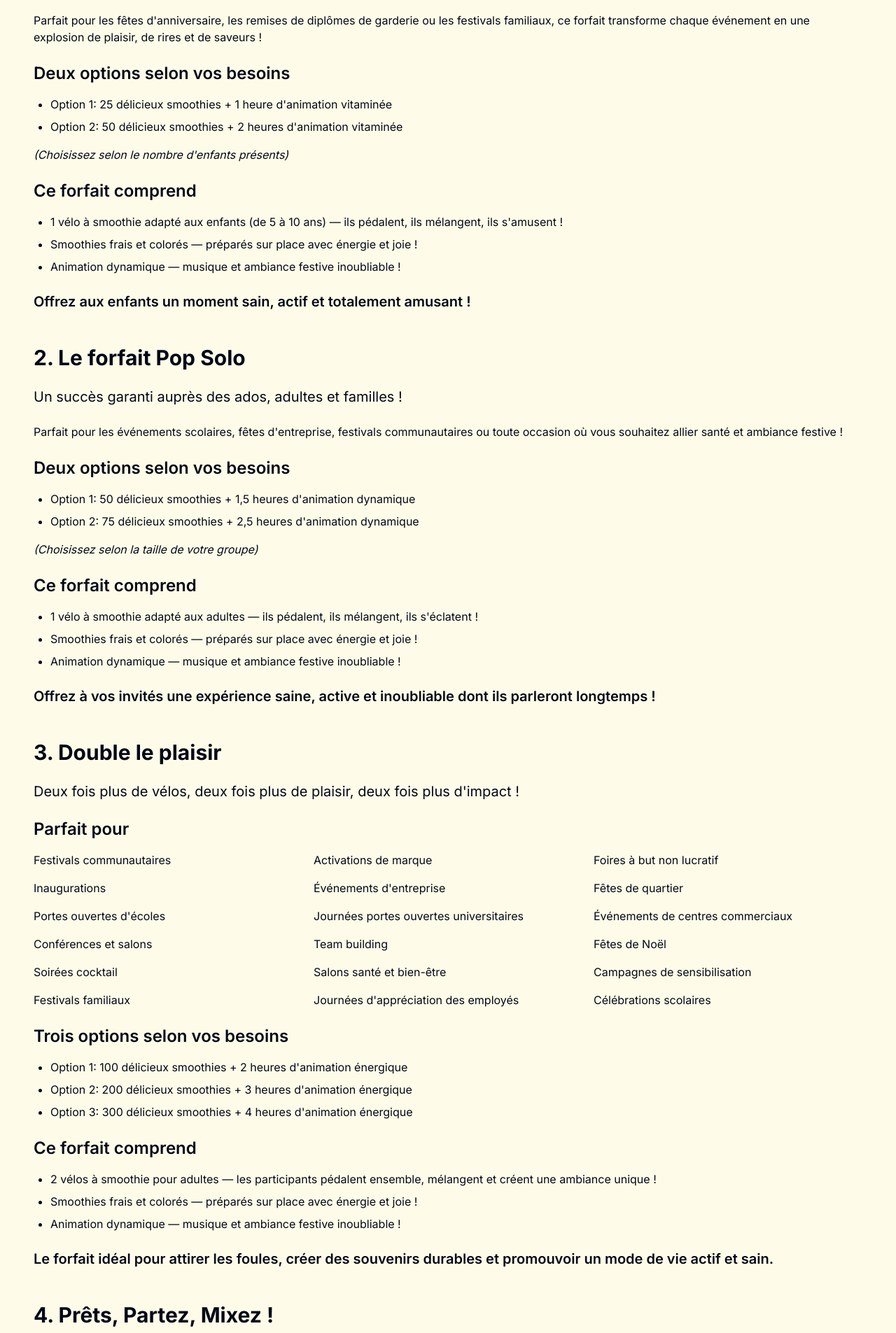
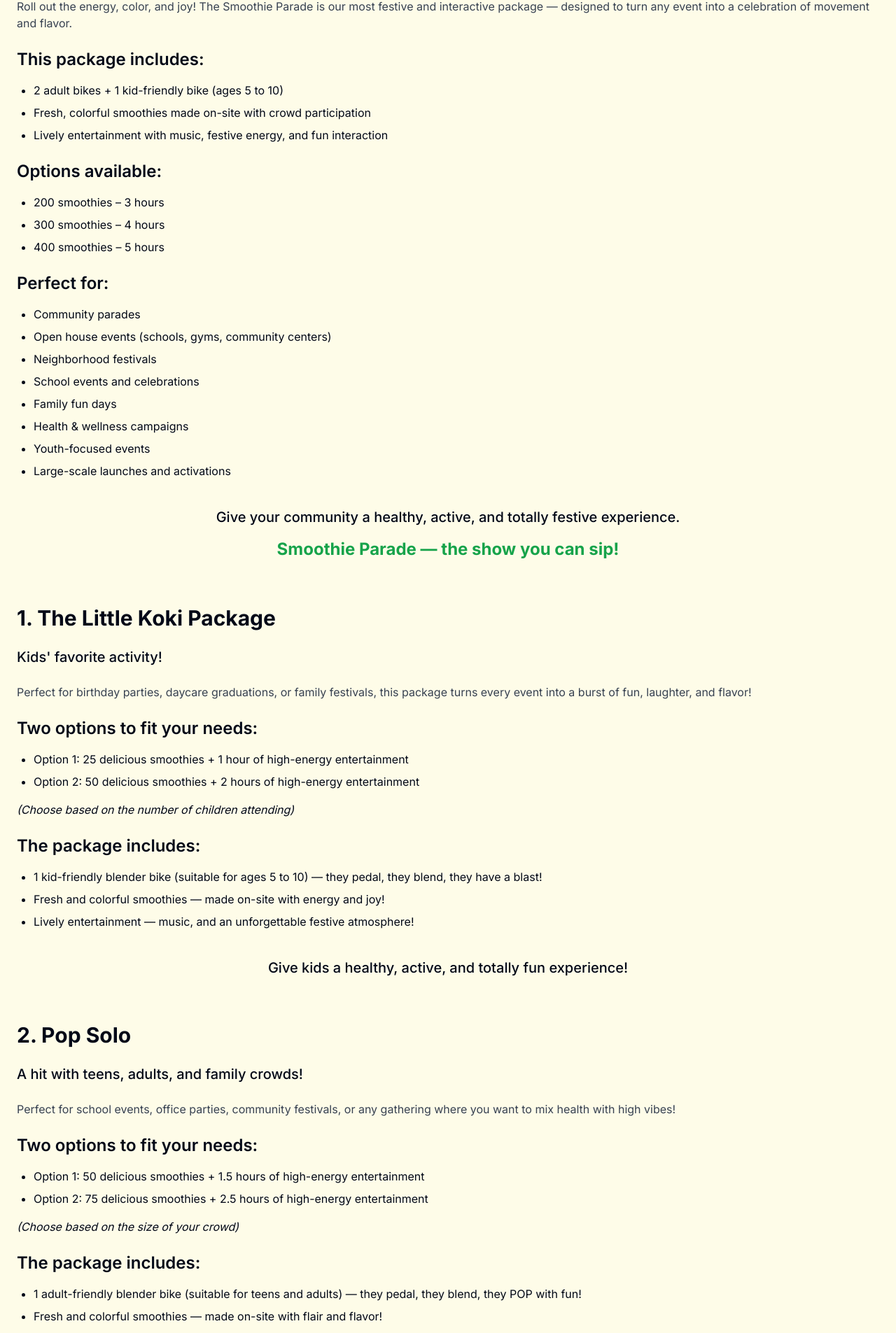
Before and after one commit to ilyes200264/michelle, a Next.js app: page /packages in a window 1280 px wide. Shown: the part 604-2509 px from the top of the page at 70% size. Built offline with nearby package versions, Linux system fonts and the light colour scheme.

Commit message:
Update packages content with new text and improved styling

```diff
--- a/app/packages/packages-content.tsx
+++ b/app/packages/packages-content.tsx
@@ -6,248 +6,289 @@ export function PackagesContent() {
   const { t } = useLanguage()
 
   return (
-    <div>
-      <section className="w-full py-12 md:py-24 lg:py-32">
-        <div className="container px-4 md:px-6">
-          <div className="space-y-12">
-            {/* Little Koki Package */}
+    <div className="space-y-16">
+      {/* Smoothie Parade Package */}
+      <section className="space-y-8">
+        <div className="text-center space-y-4">
+          <p className="text-xl font-medium text-gray-600">
+            Offer a moment of active, healthy and festive happiness to your community.
+          </p>
+          <p className="text-2xl font-bold text-green-600">
+            The Smoothie Parade is a drinkable show!
+          </p>
+        </div>
+
         <div className="space-y-6">
-              <h2 className="text-3xl font-bold">1. {t("littleKokiPackage")}</h2>
-              <p className="text-xl">{t("kidsActivity")}</p>
-              <p>{t("littleKokiDescription")}</p>
+          <h2 className="text-3xl font-bold">Smoothie Parade Package</h2>
+          <p className="text-xl font-medium">Three bikes. Triple the fun. An unforgettable vibe!</p>
+          <p className="text-gray-700">
+            Roll out the energy, color, and joy! The Smoothie Parade is our most festive and interactive package — designed to turn any event into a celebration of movement and flavor.
+          </p>
 
           <div className="space-y-4">
-                <h3 className="text-2xl font-semibold">{t("twoOptions")}</h3>
+            <h3 className="text-2xl font-semibold">This package includes:</h3>
             <ul className="list-disc pl-6 space-y-2">
-                  <li>{t("kokiOption1")}</li>
-                  <li>{t("kokiOption2")}</li>
-                </ul>
-                <p className="italic">{t("chooseBasedOnChildren")}</p>
-              </div>
-
-              <div className="space-y-4">
-                <h3 className="text-2xl font-semibold">{t("packageIncludes")}</h3>
-                <ul className="list-disc pl-6 space-y-2">
-                  <li>{t("kidFriendlyBike")}</li>
-                  <li>{t("freshColorfulSmoothies")}</li>
-                  <li>{t("livelyEntertainment")}</li>
-                </ul>
-              </div>
-
-              <p className="text-xl font-semibold">{t("giveKidsHealthyFun")}</p>
-            </div>
-
-            {/* Pop Solo Package */}
-            <div className="space-y-6">
-              <h2 className="text-3xl font-bold">2. {t("popSoloPackage")}</h2>
-              <p className="text-xl">{t("hitWithCrowds")}</p>
-              <p>{t("popSoloDescription")}</p>
-
-              <div className="space-y-4">
-                <h3 className="text-2xl font-semibold">{t("twoOptions")}</h3>
-                <ul className="list-disc pl-6 space-y-2">
-                  <li>{t("soloOption1")}</li>
-                  <li>{t("soloOption2")}</li>
-                </ul>
-                <p className="italic">{t("chooseBasedOnCrowd")}</p>
-              </div>
-
-              <div className="space-y-4">
-                <h3 className="text-2xl font-semibold">{t("packageIncludes")}</h3>
-                <ul className="list-disc pl-6 space-y-2">
-                  <li>{t("adultFriendlyBike")}</li>
-                  <li>{t("freshColorfulSmoothies")}</li>
-                  <li>{t("livelyEntertainment")}</li>
-                </ul>
-              </div>
-
-              <p className="text-xl font-semibold">{t("giveGuestsMemorableExperience")}</p>
-            </div>
-
-            {/* Double the Fun Package */}
-            <div className="space-y-6">
-              <h2 className="text-3xl font-bold">3. {t("doubleTheFun")}</h2>
-              <p className="text-xl">{t("twiceBikesTwiceFun")}</p>
-
-              <div className="space-y-4">
-                <h3 className="text-2xl font-semibold">{t("perfectFor")}</h3>
-                <ul className="grid grid-cols-1 md:grid-cols-2 lg:grid-cols-3 gap-4">
-                  <li>{t("communityFestivals")}</li>
-                  <li>{t("brandActivations")}</li>
-                  <li>{t("nonProfitFairs")}</li>
-                  <li>{t("grandOpenings")}</li>
-                  <li>{t("corporateEvents")}</li>
-                  <li>{t("neighborhoodParties")}</li>
-                  <li>{t("schoolOpenHouses")}</li>
-                  <li>{t("universityOpenDays")}</li>
-                  <li>{t("shoppingCenterEvents")}</li>
-                  <li>{t("conferencesExhibitions")}</li>
-                  <li>{t("teamBuilding")}</li>
-                  <li>{t("christmasParties")}</li>
-                  <li>{t("cocktailParties")}</li>
-                  <li>{t("healthWellnessFairs")}</li>
-                  <li>{t("awarenessCampaigns")}</li>
-                  <li>{t("familyFestivals")}</li>
-                  <li>{t("employeeAppreciation")}</li>
-                  <li>{t("schoolCelebrations")}</li>
+              <li>2 adult bikes + 1 kid-friendly bike (ages 5 to 10)</li>
+              <li>Fresh, colorful smoothies made on-site with crowd participation</li>
+              <li>Lively entertainment with music, festive energy, and fun interaction</li>
             </ul>
           </div>
 
           <div className="space-y-4">
-                <h3 className="text-2xl font-semibold">{t("threeOptions")}</h3>
+            <h3 className="text-2xl font-semibold">Options available:</h3>
             <ul className="list-disc pl-6 space-y-2">
-                  <li>{t("doubleOption1")}</li>
-                  <li>{t("doubleOption2")}</li>
-                  <li>{t("doubleOption3")}</li>
+              <li>200 smoothies – 3 hours</li>
+              <li>300 smoothies – 4 hours</li>
+              <li>400 smoothies – 5 hours</li>
             </ul>
           </div>
 
           <div className="space-y-4">
-                <h3 className="text-2xl font-semibold">{t("packageIncludes")}</h3>
+            <h3 className="text-2xl font-semibold">Perfect for:</h3>
             <ul className="list-disc pl-6 space-y-2">
-                  <li>{t("twoAdultBikes")}</li>
-                  <li>{t("freshColorfulSmoothies")}</li>
-                  <li>{t("livelyEntertainment")}</li>
+              <li>Community parades</li>
+              <li>Open house events (schools, gyms, community centers)</li>
+              <li>Neighborhood festivals</li>
+              <li>School events and celebrations</li>
+              <li>Family fun days</li>
+              <li>Health & wellness campaigns</li>
+              <li>Youth-focused events</li>
+              <li>Large-scale launches and activations</li>
             </ul>
           </div>
 
-              <p className="text-xl font-semibold">{t("perfectPackageForCrowds")}</p>
+          <div className="text-center space-y-4 pt-4">
+            <p className="text-xl font-medium">Give your community a healthy, active, and totally festive experience.</p>
+            <p className="text-2xl font-bold text-green-600">Smoothie Parade — the show you can sip!</p>
+          </div>
+        </div>
+      </section>
+
+      {/* Little Koki Package */}
+      <section className="space-y-8">
+        <div className="space-y-6">
+          <h2 className="text-3xl font-bold">1. The Little Koki Package</h2>
+          <p className="text-xl font-medium">Kids' favorite activity!</p>
+          <p className="text-gray-700">
+            Perfect for birthday parties, daycare graduations, or family festivals, this package turns every event into a burst of fun, laughter, and flavor!
+          </p>
+
+          <div className="space-y-4">
+            <h3 className="text-2xl font-semibold">Two options to fit your needs:</h3>
+            <ul className="list-disc pl-6 space-y-2">
+              <li>Option 1: 25 delicious smoothies + 1 hour of high-energy entertainment</li>
+              <li>Option 2: 50 delicious smoothies + 2 hours of high-energy entertainment</li>
+            </ul>
+            <p className="italic">(Choose based on the number of children attending)</p>
           </div>
 
-            {/* Ready, Set, Blend Package */}
+          <div className="space-y-4">
+            <h3 className="text-2xl font-semibold">The package includes:</h3>
+            <ul className="list-disc pl-6 space-y-2">
+              <li>1 kid-friendly blender bike (suitable for ages 5 to 10) — they pedal, they blend, they have a blast!</li>
+              <li>Fresh and colorful smoothies — made on-site with energy and joy!</li>
+              <li>Lively entertainment — music, and an unforgettable festive atmosphere!</li>
+            </ul>
+          </div>
+
+          <p className="text-xl font-medium text-center pt-4">
+            Give kids a healthy, active, and totally fun experience!
+          </p>
+        </div>
+      </section>
+
+      {/* Pop Solo */}
+      <section className="space-y-8">
         <div className="space-y-6">
-              <h2 className="text-3xl font-bold">4. {t("readySetBlend")}</h2>
-              <p>{t("readySetBlendDescription")}</p>
+          <h2 className="text-3xl font-bold">2. Pop Solo</h2>
+          <p className="text-xl font-medium">A hit with teens, adults, and family crowds!</p>
+          <p className="text-gray-700">
+            Perfect for school events, office parties, community festivals, or any gathering where you want to mix health with high vibes!
+          </p>
 
           <div className="space-y-4">
-                <h3 className="text-2xl font-semibold">{t("perfectFor")}</h3>
+            <h3 className="text-2xl font-semibold">Two options to fit your needs:</h3>
             <ul className="list-disc pl-6 space-y-2">
-                  <li>{t("corporateParties")}</li>
-                  <li>{t("teamBuilding")}</li>
-                  <li>{t("companyRetreats")}</li>
-                  <li>{t("conferencesExhibitions")}</li>
-                  <li>{t("fundraisers")}</li>
-                  <li>{t("wellnessChallenges")}</li>
-                  <li>{t("dynamicEvents")}</li>
+              <li>Option 1: 50 delicious smoothies + 1.5 hours of high-energy entertainment</li>
+              <li>Option 2: 75 delicious smoothies + 2.5 hours of high-energy entertainment</li>
+            </ul>
+            <p className="italic">(Choose based on the size of your crowd)</p>
+          </div>
+
+          <div className="space-y-4">
+            <h3 className="text-2xl font-semibold">The package includes:</h3>
+            <ul className="list-disc pl-6 space-y-2">
+              <li>1 adult-friendly blender bike (suitable for teens and adults) — they pedal, they blend, they POP with fun!</li>
+              <li>Fresh and colorful smoothies — made on-site with flair and flavor!</li>
+              <li>Lively entertainment — great music, positive energy, and a vibrant, festive atmosphere!</li>
+            </ul>
+          </div>
+
+          <p className="text-xl font-medium text-center pt-4">
+            Give your guests a healthy, active, and unforgettable experience they'll be talking about long after the last sip!
+          </p>
+        </div>
+      </section>
+
+      {/* Double the Fun */}
+      <section className="space-y-8">
+        <div className="space-y-6">
+          <h2 className="text-3xl font-bold">3. Double the Fun</h2>
+          <p className="text-xl font-medium">Twice the bikes, twice the fun, twice the impact</p>
+
+          <div className="space-y-4">
+            <h3 className="text-2xl font-semibold">Perfect fit for:</h3>
+            <ul className="grid grid-cols-1 md:grid-cols-2 lg:grid-cols-3 gap-4">
+              <li>Community festivals</li>
+              <li>Brand activations</li>
+              <li>Non-profit fairs</li>
+              <li>Grand openings</li>
+              <li>Corporate events</li>
+              <li>Neighborhood block parties</li>
+              <li>School or community open houses</li>
+              <li>University Open Days</li>
+              <li>Shopping center events</li>
+              <li>Conferences or exhibitions</li>
+              <li>Team-building events</li>
+              <li>Christmas parties</li>
+              <li>Cocktail parties</li>
+              <li>Health & wellness fairs</li>
+              <li>Public awareness campaigns</li>
+              <li>Family festivals</li>
+              <li>Employee appreciation days</li>
+              <li>School celebrations</li>
             </ul>
           </div>
 
           <div className="space-y-4">
-                <h3 className="text-2xl font-semibold">{t("twoOptions")}</h3>
+            <h3 className="text-2xl font-semibold">Three options to fit your needs:</h3>
             <ul className="list-disc pl-6 space-y-2">
-                  <li>{t("readyOption1")}</li>
-                  <li>{t("readyOption2")}</li>
+              <li>Option 1: 100 delicious smoothies + 2 hours of high-energy entertainment</li>
+              <li>Option 2: 200 delicious smoothies + 3 hours of high-energy entertainment</li>
+              <li>Option 3: 300 delicious smoothies + 4 hours of high-energy entertainment</li>
             </ul>
           </div>
 
           <div className="space-y-4">
-                <h3 className="text-2xl font-semibold">{t("packageIncludes")}</h3>
+            <h3 className="text-2xl font-semibold">The package includes:</h3>
             <ul className="list-disc pl-6 space-y-2">
-                  <li>{t("twoAdultBikes")}</li>
-                  <li>{t("liveLeaderboard")}</li>
-                  <li>{t("speedMonitor")}</li>
-                  <li>{t("dynamicHost")}</li>
-                  <li>{t("deliciousSmoothies")}</li>
+              <li>2 adult-friendly blender bikes — guests pedal together, blend together, and bring the fun to life!</li>
+              <li>Fresh, colorful, and tasty smoothies — made on-site in a festive, dynamic atmosphere</li>
+              <li>Lively entertainment — music, energy, and guaranteed smiles!</li>
             </ul>
           </div>
 
-              <ul className="list-disc pl-6 space-y-2 mt-4">
-                <li>{t("organizeChampionship")}</li>
-                <li>{t("stimulateCompetition")}</li>
-                <li>{t("getPartyStarted")}</li>
-                <li>{t("createMemories")}</li>
+          <p className="text-xl font-medium text-center pt-4">
+            The perfect package to draw crowds, create memorable experiences, and promote healthy, active living.
+          </p>
+        </div>
+      </section>
+
+      {/* Ready, Set, Blend! */}
+      <section className="space-y-8">
+        <div className="space-y-6">
+          <h2 className="text-3xl font-bold">4. Ready, Set, Blend!</h2>
+          <p className="text-xl font-medium">Get your team racing — not just for fun, but for the title of fastest blender on the floor!</p>
+          <p className="text-gray-700">
+            This competition-style smoothie bike package is the perfect way to break the ice, spark laughter, and create unforgettable memories.
+          </p>
+
+          <div className="space-y-4">
+            <h3 className="text-2xl font-semibold">Perfect fit for:</h3>
+            <ul className="list-disc pl-6 space-y-2">
+              <li>Corporate parties and holiday events</li>
+              <li>Team-building activities</li>
+              <li>Christmas parties</li>
+              <li>Company retreats</li>
+              <li>Conferences and exhibitions</li>
+              <li>Fundraisers with a fun twist</li>
+              <li>Fitness or wellness challenges</li>
+              <li>Sports-themed events</li>
             </ul>
           </div>
 
-            {/* Parent-Child Challenge Package */}
-            <div className="space-y-6">
-              <h2 className="text-3xl font-bold">5. {t("parentChildPackage")}</h2>
-              <p className="text-xl">{t("vitaminChallenge")}</p>
-              <p>{t("parentChildDescription")}</p>
-
           <div className="space-y-4">
-                <h3 className="text-2xl font-semibold">{t("twoOptions")}</h3>
-
-                <div className="space-y-6">
-                  <div>
-                    <h4 className="text-xl font-semibold">{t("option1Classic")}</h4>
+            <h3 className="text-2xl font-semibold">Two options available:</h3>
             <ul className="list-disc pl-6 space-y-2">
-                      <li>{t("classic50Smoothies")}</li>
-                      <li>{t("classic2Hours")}</li>
-                      <li>{t("classicBikes")}</li>
-                      <li>{t("liveLeaderboard")}</li>
-                      <li>{t("speedMonitor")}</li>
+              <li>100 smoothies + 2 hours of interactive competition</li>
+              <li>200 smoothies + 3 hours of high-energy racing fun</li>
             </ul>
           </div>
 
-                  <div>
-                    <h4 className="text-xl font-semibold">{t("option2Challenge")}</h4>
+          <div className="space-y-4">
+            <h3 className="text-2xl font-semibold">The package includes:</h3>
             <ul className="list-disc pl-6 space-y-2">
-                      <li>{t("challenge100Smoothies")}</li>
-                      <li>{t("challenge3Hours")}</li>
-                      <li>{t("challengeBikes")}</li>
-                      <li>{t("coordinationTable")}</li>
-                      <li>{t("speedMonitor")}</li>
-                      <li>{t("winningMedal")}</li>
+              <li>2 adult smoothie bikes — designed for performance and fun!</li>
+              <li>Live leaderboard display to track real-time rankings</li>
+              <li>Speed monitor so riders can see their performance</li>
+              <li>Friendly host to energize the crowd and moderate the race</li>
+              <li>Delicious smoothies made by your own pedal power</li>
+            </ul>
+          </div>
+
+          <div className="space-y-4">
+            <p className="font-medium">A powerful ice-breaker and the ultimate crowd-pleaser!</p>
+            <ul className="list-disc pl-6 space-y-2">
+              <li>Turn your event into a mini Grand Prix smoothie</li>
+              <li>Encourage friendly rivalry between departments or guests</li>
+              <li>Promote health, movement, and team spirit — all at once!</li>
+              <li>Make it a highlight of your party with prizes for the fastest blenders</li>
+            </ul>
+          </div>
+        </div>
+      </section>
+
+      {/* Parent-Child Challenge Package */}
+      <section className="space-y-8">
+        <div className="space-y-6">
+          <h2 className="text-3xl font-bold">5. Parent-Child Challenge Package</h2>
+          <p className="text-xl font-medium">A smoothie-powered challenge for the whole family!</p>
+          <p className="text-gray-700">
+            Turn your event into an unforgettable moment with this dynamic and engaging package. Perfect for family parties, schools, community events, festivals, or neighborhood days.
+          </p>
+
+          <div className="space-y-6">
+            <h3 className="text-2xl font-semibold">Two options depending on the size of your event:</h3>
+
+            <div className="space-y-8">
+              <div className="bg-green-50 p-6 rounded-lg">
+                <h4 className="text-xl font-semibold mb-4">Option 1 – Classic</h4>
+                <ul className="list-disc pl-6 space-y-2">
+                  <li>✓50 smoothies (270 ml)</li>
+                  <li>✓2 hours of friendly competition</li>
+                  <li>✓1 kid-sized blender bike + 1 adult-sized blender bike</li>
+                  <li>✓Speed monitor to track performance</li>
+                  <li>✓Live leaderboard</li>
+                </ul>
+              </div>
+
+              <div className="bg-yellow-50 p-6 rounded-lg">
+                <h4 className="text-xl font-semibold mb-4">Option 2 – The Big Challenge</h4>
+                <ul className="list-disc pl-6 space-y-2">
+                  <li>✓100 smoothies (270 ml)</li>
+                  <li>✓3 hours of energetic entertainment</li>
+                  <li>✓2 blender bikes (child + adult)</li>
+                  <li>✓Table coordination for your team or organization</li>
+                  <li>✓Speed monitor to track performance</li>
+                  <li>✓Live leaderboard</li>
+                  <li>✓Medal awarded to the winning parent-child team!</li>
                 </ul>
               </div>
             </div>
           </div>
 
           <div className="space-y-4">
-                <h3 className="text-2xl font-semibold">{t("packageIncludes")}</h3>
+            <h3 className="text-2xl font-semibold">This package includes:</h3>
             <ul className="list-disc pl-6 space-y-2">
-                  <li>{t("uniqueActivity")}</li>
-                  <li>{t("professionalEntertainment")}</li>
-                  <li>{t("friendlyCompetition")}</li>
+              <li>A unique and engaging intergenerational activity</li>
+              <li>Professional entertainment and a festive atmosphere</li>
+              <li>Friendly competition and lasting memories</li>
             </ul>
           </div>
 
-              <p className="text-xl font-semibold">{t("bestTeamWins")}</p>
-            </div>
-
-            {/* Smoothie Parade Package */}
-            <div className="space-y-6">
-              <h2 className="text-3xl font-bold">{t("smoothieParadePackage")}</h2>
-              <p className="text-xl">{t("threeBikesTripleFun")}</p>
-              <p>{t("paradeDescription")}</p>
-
-              <div className="space-y-4">
-                <h3 className="text-2xl font-semibold">{t("packageIncludes")}</h3>
-                <ul className="list-disc pl-6 space-y-2">
-                  <li>{t("paradeAdultKidBikes")}</li>
-                  <li>{t("freshColorfulSmoothies")}</li>
-                  <li>{t("livelyEntertainment")}</li>
-                </ul>
-              </div>
-
-              <div className="space-y-4">
-                <h3 className="text-2xl font-semibold">{t("optionsAvailable")}</h3>
-                <ul className="list-disc pl-6 space-y-2">
-                  <li>{t("parade200Smoothies")}</li>
-                  <li>{t("parade300Smoothies")}</li>
-                  <li>{t("parade400Smoothies")}</li>
-                </ul>
-              </div>
-
-              <div className="space-y-4">
-                <h3 className="text-2xl font-semibold">{t("perfectFor")}</h3>
-                <ul className="list-disc pl-6 space-y-2">
-                  <li>{t("communityParades")}</li>
-                  <li>{t("openHouseEvents")}</li>
-                  <li>{t("neighborhoodFestivals")}</li>
-                  <li>{t("schoolEvents")}</li>
-                  <li>{t("familyFunDays")}</li>
-                  <li>{t("healthWellnessCampaigns")}</li>
-                  <li>{t("youthEvents")}</li>
-                  <li>{t("largeScaleLaunches")}</li>
-                </ul>
-              </div>
-
-              <p className="text-xl font-semibold">{t("giveHealthyExperience")}</p>
-              <p className="text-xl">{t("smoothieParadeShow")}</p>
-            </div>
-          </div>
+          <p className="text-xl font-medium text-center pt-4">
+            Let the best parent-child duo win… and taste victory in smoothie form!
+          </p>
         </div>
       </section>
     </div>
```
Lines whose indentation alone changed are shown as unchanged.
